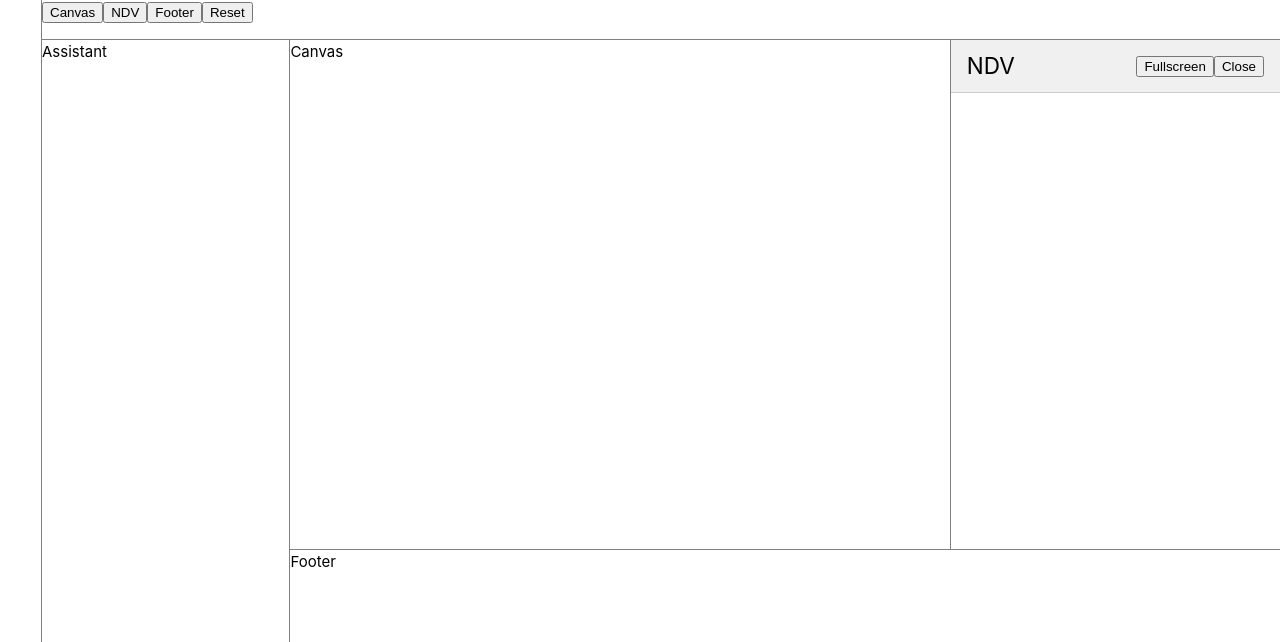
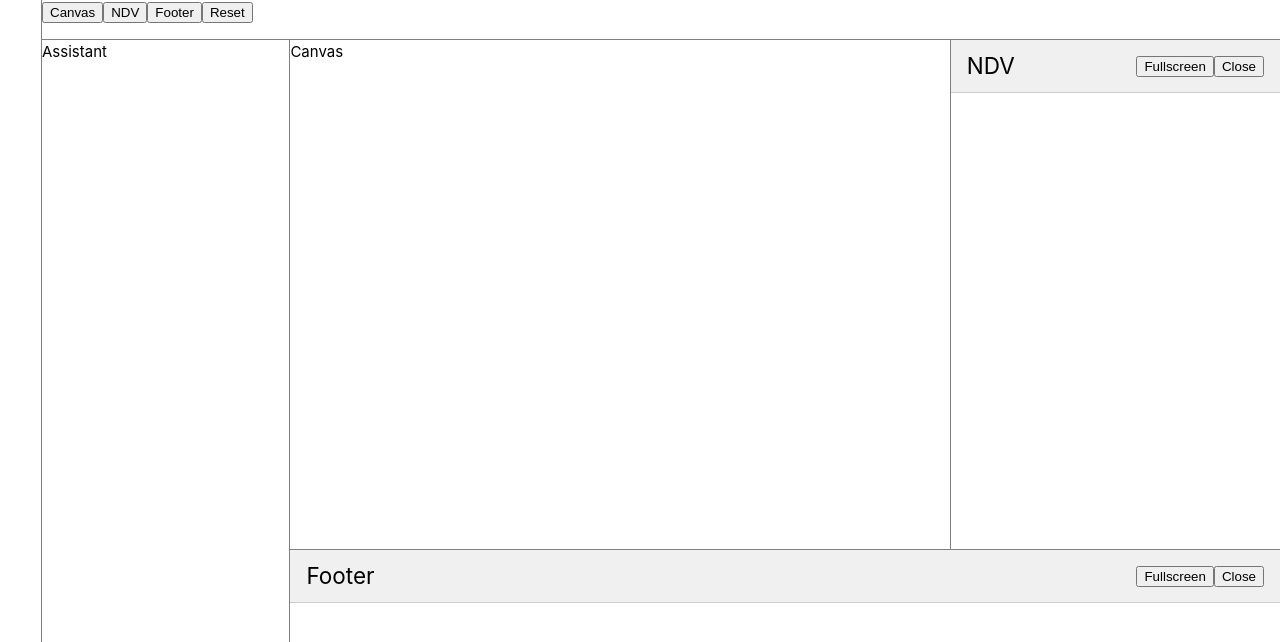
Before and after one commit to RobTF9/panel-prototype, a Vue app: page / in a window 1280 px wide. Shown: the top 642 px of the page. Built offline with nearby package versions, Linux system fonts and the light colour scheme; the HTML template or start-up script is replaced by a standard one.

Commit message:
working fine

```diff
--- a/src/App.vue
+++ b/src/App.vue
@@ -2,67 +2,24 @@
 import { SplitterGroup, SplitterPanel, SplitterResizeHandle } from 'reka-ui'
 import { ref } from 'vue'
 import PanelHeader from './components/PanelHeader.vue'
+import { useEditorPanels } from './composables/useEditorPanels'
 
 const assistantRef = ref<InstanceType<typeof SplitterPanel>>()
 const canvasRef = ref<InstanceType<typeof SplitterPanel>>()
 const ndvRef = ref<InstanceType<typeof SplitterPanel>>()
 const footerRef = ref<InstanceType<typeof SplitterPanel>>()
 
-const refs = {
-  canvas: canvasRef,
-  ndv: ndvRef,
-  footer: footerRef,
-}
-
-const preFullScreenState = ref<Record<string, number>>({})
-
-const fullScreen = ref<string | null>(null)
-
-const hiddenPanels = ref<Set<string>>(new Set())
-
-function closePanel(panel: 'canvas' | 'ndv' | 'footer') {
-  const panelRef = refs[panel]
-  panelRef.value?.collapse()
-  panelRef.value?.resize(0)
-  hiddenPanels.value.add(panel)
-}
-
-function resetPanels() {
-  Object.entries(refs).forEach(([key, panelRef]) => {
-    const size = preFullScreenState.value[key]
-    if (size !== undefined) {
-      panelRef.value?.expand()
-      panelRef.value?.resize(size)
-    }
-  })
-}
-
-function fullScreenPanel(panel: 'canvas' | 'ndv' | 'footer') {
-  fullScreen.value = panel
-  Object.entries(refs).forEach(([key, panelRef]) => {
-    if (panelRef.value) {
-      preFullScreenState.value[key] = panelRef.value.getSize()
-    }
-  })
-  Object.entries(refs).forEach(([key, panelRef]) => {
-    if (key === panel) {
-      panelRef.value?.expand()
-      panelRef.value?.resize(100)
-    } else {
-      panelRef.value?.collapse()
-      panelRef.value?.resize(0)
-    }
-  })
-}
-
-function toggleFullScreen(panel: 'canvas' | 'ndv' | 'footer') {
-  if (fullScreen.value === panel) {
-    fullScreen.value = null
-    resetPanels()
-  } else {
-    fullScreenPanel(panel)
-  }
-}
+const {
+  panelStates,
+  togglePanelVisibility,
+  currentFullScreenPanel,
+  toggleFullScreen,
+  resetPanels,
+} = useEditorPanels({
+  canvasRef,
+  ndvRef,
+  footerRef,
+})
 </script>
 
 <template>
@@ -70,9 +27,9 @@ function toggleFullScreen(panel: 'canvas' | 'ndv' | 'footer') {
     <nav class="nav"></nav>
     <main class="main">
       <header class="header">
-        <button @click="fullScreenPanel('canvas')">Canvas</button>
-        <button @click="fullScreenPanel('ndv')">NDV</button>
-        <button @click="fullScreenPanel('footer')">Footer</button>
+        <button @click="toggleFullScreen('canvas')">Canvas</button>
+        <button @click="toggleFullScreen('ndv')">NDV</button>
+        <button @click="toggleFullScreen('footer')">Footer</button>
         <button @click="resetPanels()">Reset</button>
       </header>
       <SplitterGroup auto-save-id="editor-1" direction="horizontal">
@@ -93,9 +50,9 @@ function toggleFullScreen(panel: 'canvas' | 'ndv' | 'footer') {
                 <SplitterPanel :default-size="66" id="canvas" ref="canvasRef" collapsible
                   >Canvas</SplitterPanel
                 >
-                <SplitterResizeHandle class="handle" />
+                <SplitterResizeHandle v-if="!currentFullScreenPanel" class="handle" />
                 <SplitterPanel
-                  v-if="!hiddenPanels.has('ndv')"
+                  v-if="panelStates.ndv.isVisible"
                   id="ndv"
                   ref="ndvRef"
                   :default-size="33"
@@ -103,18 +60,30 @@ function toggleFullScreen(panel: 'canvas' | 'ndv' | 'footer') {
                   :min-size="15"
                 >
                   <PanelHeader
-                    :full-screen="fullScreen === 'ndv'"
+                    :full-screen="currentFullScreenPanel === 'ndv'"
                     title="NDV"
                     @toggle-fullscreen="() => toggleFullScreen('ndv')"
-                    @close-panel="() => closePanel('ndv')"
+                    @close-panel="() => togglePanelVisibility('ndv')"
                   />
                 </SplitterPanel>
               </SplitterGroup>
             </SplitterPanel>
-            <SplitterResizeHandle class="handle" />
-            <SplitterPanel id="footer" ref="footerRef" :default-size="33" collapsible :min-size="15"
-              >Footer</SplitterPanel
+            <SplitterResizeHandle v-if="!currentFullScreenPanel" class="handle" />
+            <SplitterPanel
+              v-if="panelStates.ndv.isVisible"
+              id="footer"
+              ref="footerRef"
+              :default-size="33"
+              collapsible
+              :min-size="15"
             >
+              <PanelHeader
+                :full-screen="currentFullScreenPanel === 'footer'"
+                title="Footer"
+                @toggle-fullscreen="() => toggleFullScreen('footer')"
+                @close-panel="() => togglePanelVisibility('footer')"
+              />
+            </SplitterPanel>
           </SplitterGroup>
         </SplitterPanel>
       </SplitterGroup>
--- /dev/null
+++ b/src/composables/useEditorPanels.ts
@@ -0,0 +1,119 @@
+import { ref, computed } from 'vue'
+import type { SplitterPanel } from 'reka-ui'
+
+type PanelId = 'canvas' | 'ndv' | 'footer'
+
+interface PanelState {
+  isVisible: boolean
+  size: number
+  isCollapsed: boolean
+}
+
+type Refs = {
+  canvasRef: ReturnType<typeof ref<InstanceType<typeof SplitterPanel>>>
+  ndvRef: ReturnType<typeof ref<InstanceType<typeof SplitterPanel>>>
+  footerRef: ReturnType<typeof ref<InstanceType<typeof SplitterPanel>>>
+}
+
+export function useEditorPanels(refs: Refs) {
+  const panelStates = ref<Record<PanelId, PanelState>>({
+    canvas: { isVisible: true, size: 66, isCollapsed: false },
+    ndv: { isVisible: true, size: 33, isCollapsed: false },
+    footer: { isVisible: true, size: 33, isCollapsed: false },
+  })
+
+  const currentFullScreenPanel = ref<PanelId | null>(null)
+  const savedStates = ref<Record<PanelId, PanelState>>({} as Record<PanelId, PanelState>)
+
+  const isFullScreen = computed(() => currentFullScreenPanel.value !== null)
+
+  // Map panel IDs to ref names
+  const refMap = {
+    canvas: refs.canvasRef,
+    ndv: refs.ndvRef,
+    footer: refs.footerRef,
+  }
+
+  function togglePanelVisibility(panelId: PanelId) {
+    const state = panelStates.value[panelId]
+    state.isVisible = !state.isVisible
+
+    const panelRef = refMap[panelId]
+    if (state.isVisible) {
+      panelRef.value?.expand()
+    } else {
+      panelRef.value?.collapse()
+    }
+  }
+
+  function setFullScreen(panelId: PanelId | null) {
+    if (panelId && !isFullScreen.value) {
+      // Save current states before entering fullscreen
+      Object.entries(refMap).forEach(([key, ref]) => {
+        if (ref.value) {
+          savedStates.value[key as PanelId] = {
+            ...panelStates.value[key as PanelId],
+            size: ref.value.getSize(),
+          }
+        }
+      })
+
+      currentFullScreenPanel.value = panelId
+
+      // Set fullscreen panel to 100%, collapse others
+      Object.entries(refMap).forEach(([key, ref]) => {
+        if (key === panelId) {
+          ref.value?.expand()
+          ref.value?.resize(100)
+          panelStates.value[key as PanelId].isCollapsed = false
+        } else {
+          ref.value?.collapse()
+          panelStates.value[key as PanelId].isCollapsed = true
+        }
+      })
+    } else if (isFullScreen.value) {
+      // Exit fullscreen - restore saved states
+      currentFullScreenPanel.value = null
+
+      Object.entries(refMap).forEach(([key, ref]) => {
+        const savedState = savedStates.value[key as PanelId]
+        const currentState = panelStates.value[key as PanelId]
+
+        if (savedState && currentState.isVisible) {
+          ref.value?.expand()
+          ref.value?.resize(savedState.size)
+          currentState.isCollapsed = savedState.isCollapsed
+        }
+      })
+    }
+  }
+
+  function toggleFullScreen(panelId: PanelId) {
+    if (currentFullScreenPanel.value === panelId) {
+      setFullScreen(null)
+    } else {
+      setFullScreen(panelId)
+    }
+  }
+
+  function resetPanels() {
+    setFullScreen(null)
+
+    // Reset all panels to their default states
+    Object.entries(panelStates.value).forEach(([key, state]) => {
+      const panelRef = refMap[key as PanelId]
+      state.isVisible = true
+      state.isCollapsed = false
+      panelRef.value?.expand()
+    })
+  }
+
+  return {
+    panelStates,
+    isFullScreen,
+    currentFullScreenPanel,
+    togglePanelVisibility,
+    toggleFullScreen,
+    resetPanels,
+  }
+}
```
